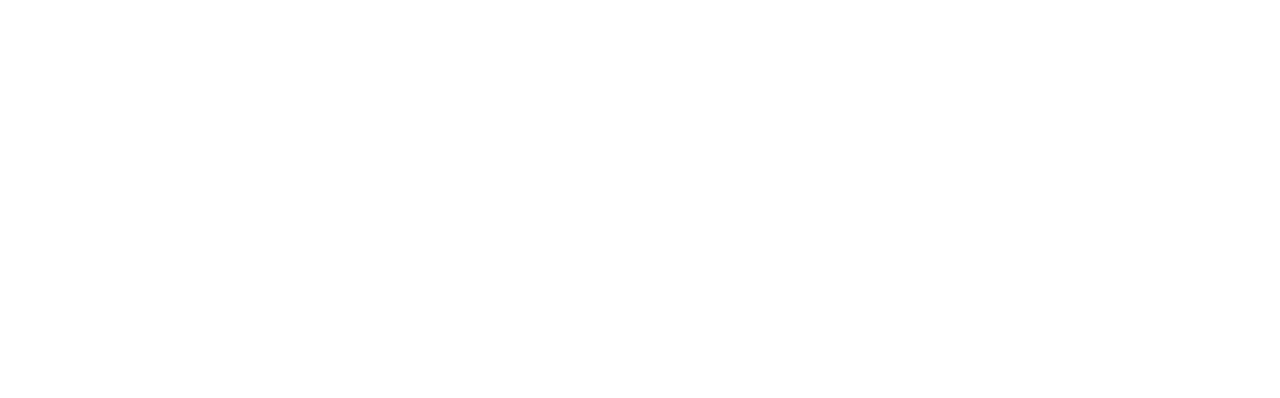
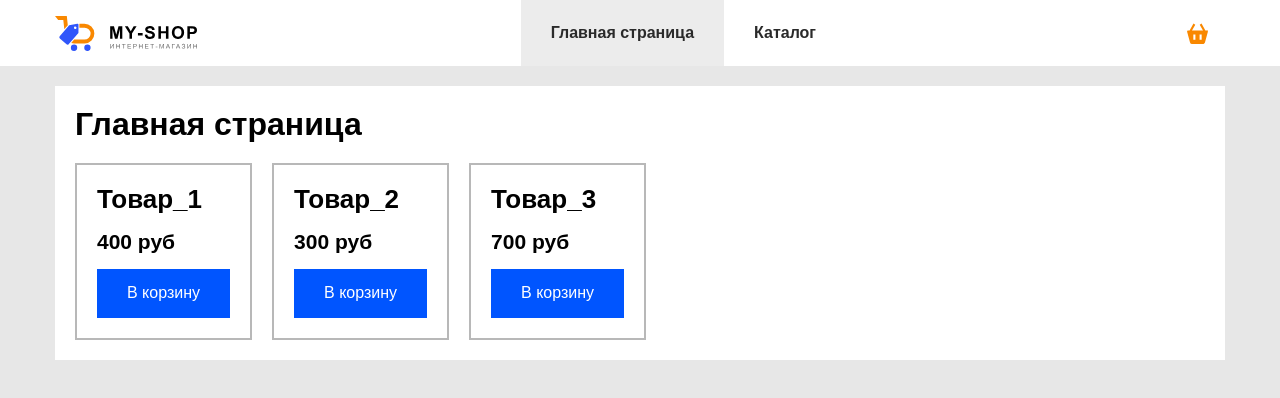
Before and after one commit to SimvolokovP/parcel-builder-test, a plain HTML site: page index.html in a window 1280 px wide. Drawn offline with Linux system fonts and the light colour scheme; the site is published under a folder, as on GitHub Pages, so addresses that start at the root find nothing.

Commit message:
Update index.html

```diff
--- a/index.html
+++ b/index.html
@@ -1 +1 @@
-<!DOCTYPE html><html lang="ru"><head><meta charset="utf-8"><meta name="viewport" content="width=device-width, initial-scale=1.0"><title>My shop</title><link rel="stylesheet" href="/index.c08fe01a.css"><link rel="stylesheet" href="/index.c441d905.css"><link rel="stylesheet" href="/index.87c0a380.css"><script type="module" src="/index.32155808.js"></script></head><body> <div id="app"></div> </body></html>
+<!DOCTYPE html><html lang="ru"><head><meta charset="utf-8"><meta name="viewport" content="width=device-width, initial-scale=1.0"><title>My shop</title><link rel="stylesheet" href="index.c08fe01a.css"><link rel="stylesheet" href="index.c441d905.css"><link rel="stylesheet" href="index.87c0a380.css"><script type="module" src="index.32155808.js"></script></head><body> <div id="app"></div> </body></html>
```
